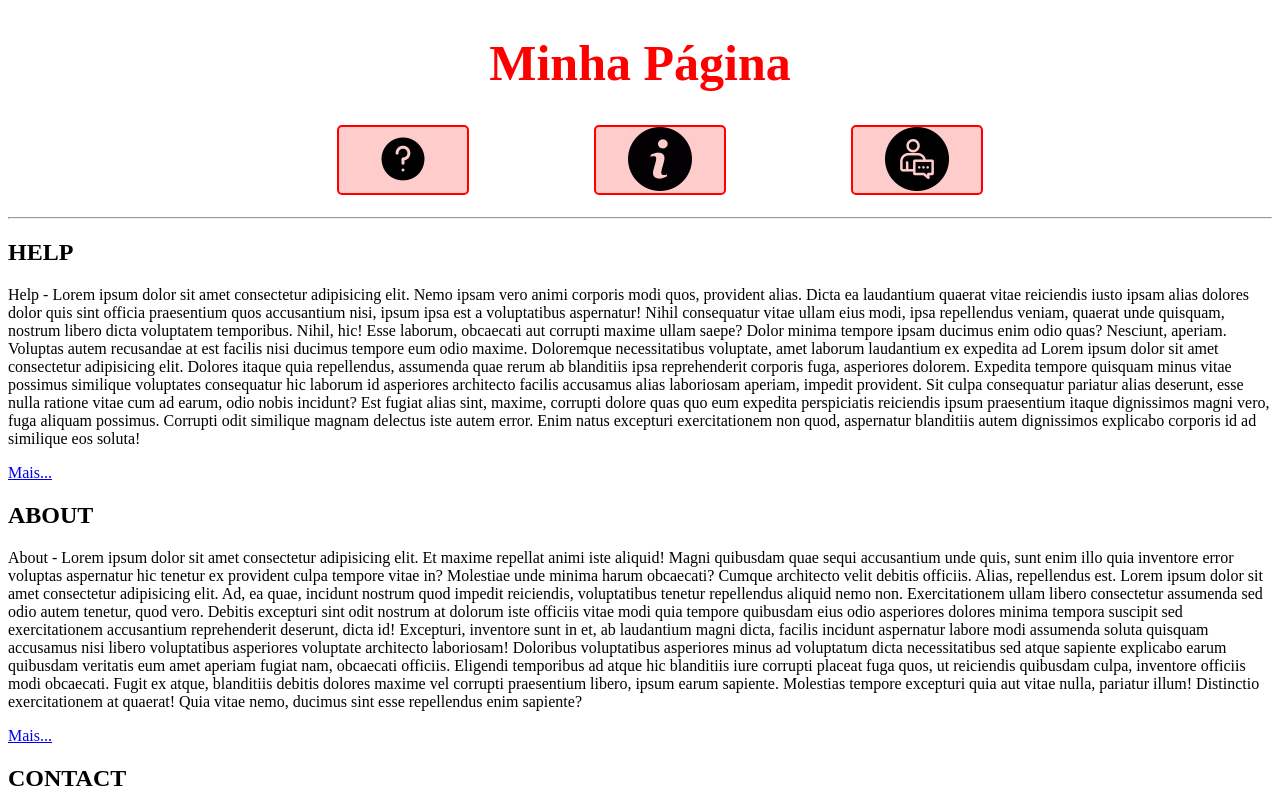
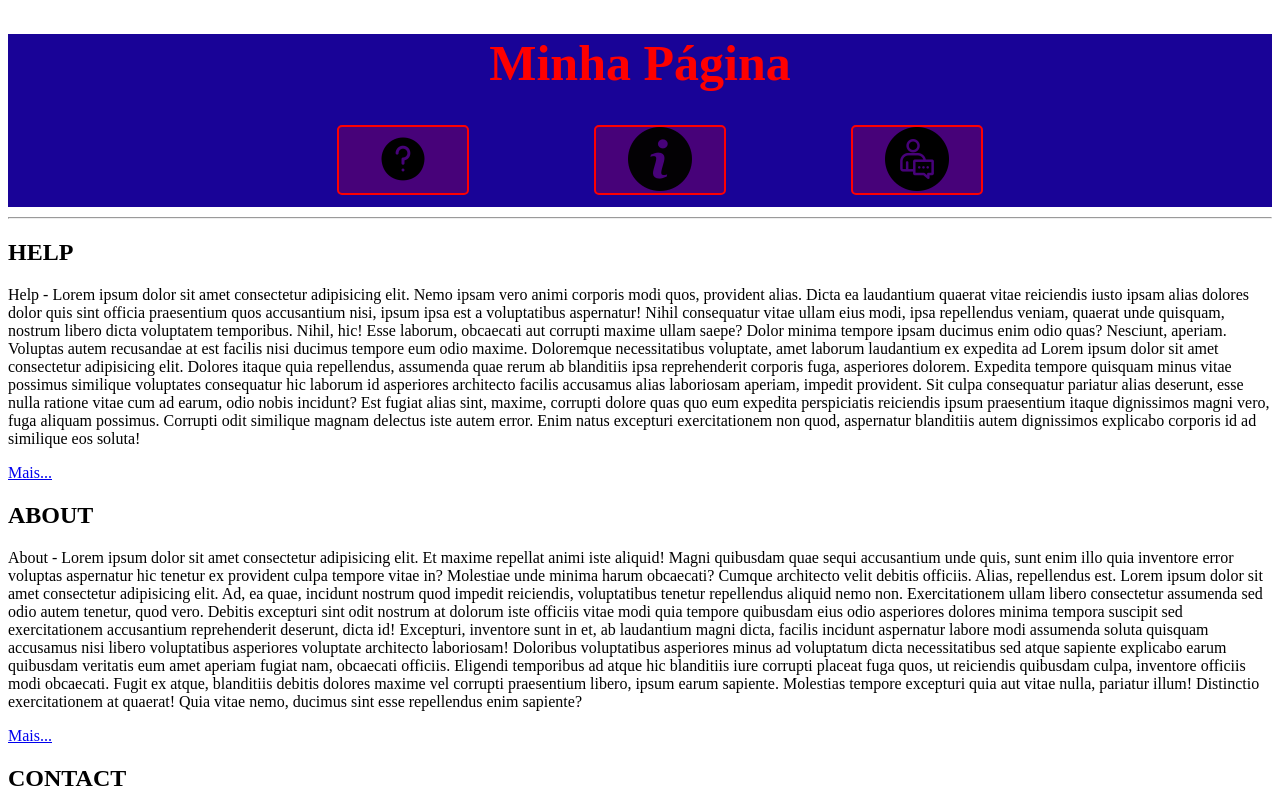
Before and after one commit to TamaraBoni/primeiro-projeto-w, a plain HTML site: page index.html in a window 1280 px wide. Shown: the top 800 px of the page. Drawn offline with Linux system fonts and the light colour scheme.

Commit message:
cor de fundo azul

```diff
--- a/css/estilo.css
+++ b/css/estilo.css
@@ -7,13 +7,7 @@ html {
 
 #cabecalho {
   font-size: 62.5%; /* 1rem = 10px */
-
-  /*Exemplo de background-image*/
-  background-image: url("../img/img-01-banner-1280×640.png");
-  background-size: contain;
-  background-repeat: no-repeat;
-  background-position: center;
-  background-size: cover;
+  background-color: #190397;
 }
 
 /*Exemplo de seletores*/
```
Also changed, not shown: img/img-01-banner-1280×640.png (added).
